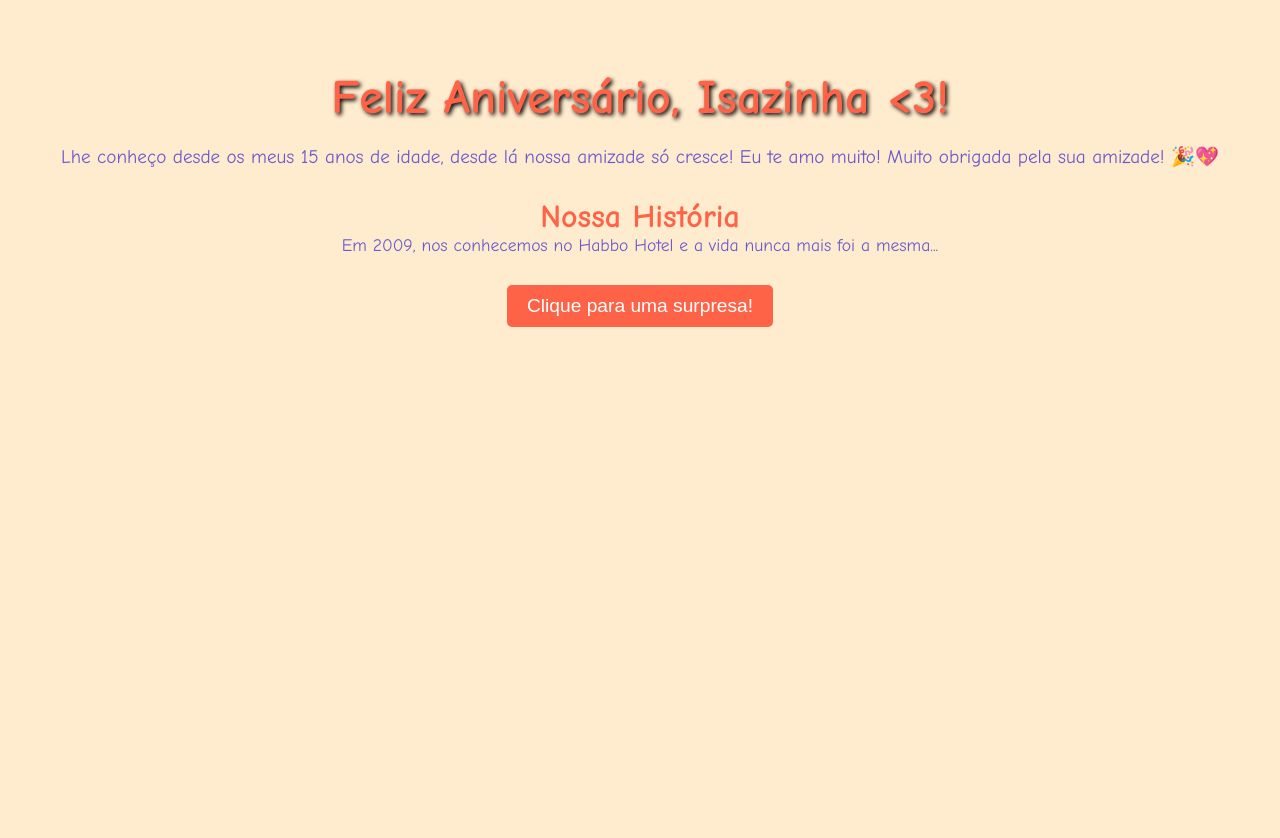
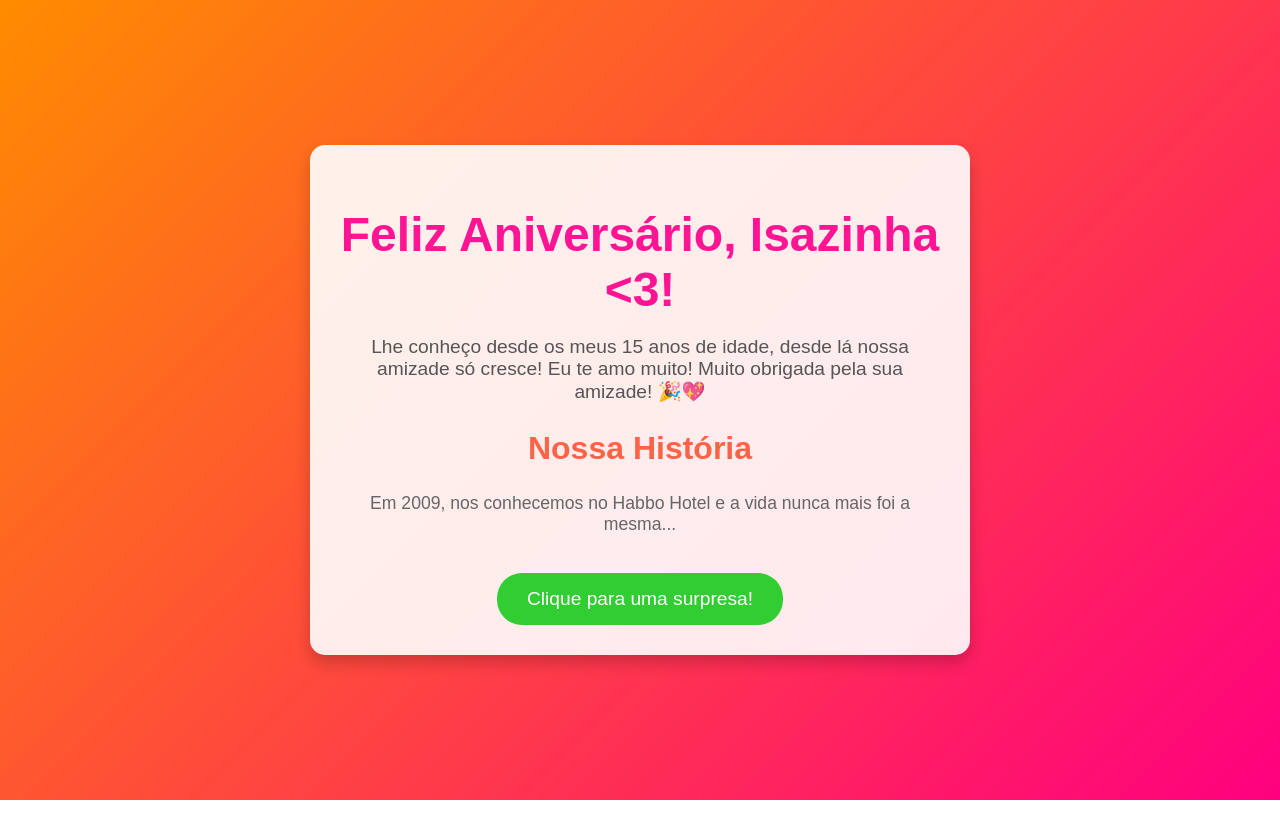
Before and after one commit to feliz-aniversario-prog/feliz-aniversario-isa-2025, a plain HTML site: page index.html in a window 1280 px wide. After the commit the page ends 800 px from the top, so only its background shows below. Drawn offline with nearby package versions, Linux system fonts and the light colour scheme.

Commit message:
Update style.css

```diff
--- a/style.css
+++ b/style.css
@@ -1,70 +1,98 @@
-* {
+/* Definindo a fonte padrão e a cor de fundo */
+body {
+    font-family: 'Arial', sans-serif;
+    background: linear-gradient(135deg, #ff8c00, #ff007f); /* Gradiente de fundo suave */
+    color: #fff; /* Cor do texto em branco para contraste */
     margin: 0;
     padding: 0;
-    box-sizing: border-box;
+    display: flex;
+    justify-content: center;
+    align-items: center;
+    height: 100vh; /* Ocupa toda a altura da tela */
+    text-align: center;
+    flex-direction: column;
 }
 
-body {
-    background-color: #ffebcd;
-    font-family: 'Comic Sans MS', sans-serif;
-    color: #6a5acd;
-    text-align: center;
-    padding: 20px;
+/* Container principal */
+.container {
+    background: rgba(255, 255, 255, 0.9); /* Fundo branco com transparência */
+    padding: 30px;
+    border-radius: 15px; /* Bordas arredondadas */
+    box-shadow: 0 8px 16px rgba(0, 0, 0, 0.2);
+    max-width: 600px;
+    width: 100%;
 }
 
-.container {
-    margin-top: 50px;
-}
-
+/* Cabeçalho */
 .header h1 {
-    font-size: 3rem;
-    color: #ff6347;
-    text-shadow: 2px 2px 4px #000000;
+    font-size: 3em;
+    color: #ff1493; /* Cor suave de rosa */
+    margin-bottom: 10px;
+    font-weight: bold;
 }
 
 .header p {
-    font-size: 1.2rem;
+    font-size: 1.2em;
+    color: #555; /* Um cinza suave para o texto */
+}
+
+/* Seção do Timeline */
+.timeline {
     margin-top: 20px;
 }
 
-.timeline {
-    margin-top: 30px;
-    font-size: 1.1rem;
+.timeline h2 {
+    font-size: 2em;
+    color: #ff6347; /* Laranja suave */
 }
 
-.timeline h2 {
-    font-size: 2rem;
-    color: #ff6347;
+.timeline p {
+    font-size: 1.1em;
+    color: #666; /* Cinza suave */
 }
 
-button {
-    background-color: #ff6347;
-    color: white;
+/* Estilo para o botão de surpresa */
+.footer button {
+    background-color: #32cd32; /* Verde claro */
+    color: #fff;
     border: none;
-    padding: 10px 20px;
-    font-size: 1.2rem;
+    padding: 15px 30px;
+    font-size: 1.2em;
     cursor: pointer;
-    margin-top: 30px;
-    border-radius: 5px;
+    border-radius: 25px;
+    margin-top: 20px;
+    transition: background-color 0.3s ease;
 }
 
-button:hover {
-    background-color: #ff4500;
+.footer button:hover {
+    background-color: #28a745; /* Verde mais escuro ao passar o mouse */
 }
 
-/* Confete animado */
+/* Animação para confetes */
 .confetti {
     position: absolute;
     top: 0;
     left: 0;
     width: 100%;
     height: 100%;
-    background: url('confetti.png') no-repeat;
-    background-size: contain;
-    animation: confetti-fall 2s infinite;
+    pointer-events: none; /* Confetes não devem bloquear outros elementos */
 }
 
-@keyframes confetti-fall {
-    0% { transform: translateY(-100%); }
-    100% { transform: translateY(100%); }
+/* Ajustando a altura das fontes para dispositivos móveis */
+@media (max-width: 768px) {
+    .header h1 {
+        font-size: 2.5em;
+    }
+
+    .header p {
+        font-size: 1.1em;
+    }
+
+    .timeline h2 {
+        font-size: 1.8em;
+    }
+
+    .footer button {
+        font-size: 1em;
+    }
 }
```
